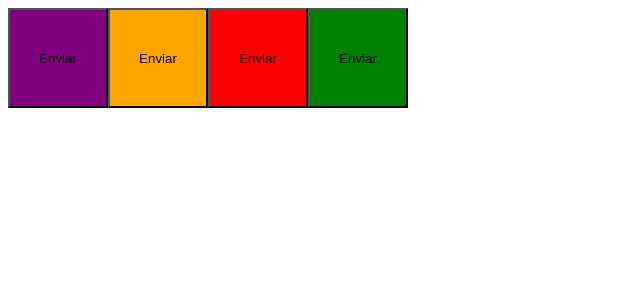
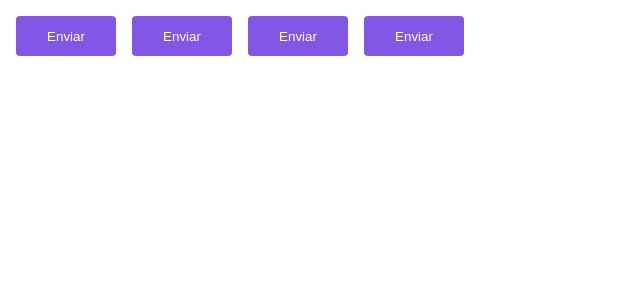
Before and after one commit to hernanytec/ignite-timer, a React (Vite) app: page / in a window 1280 px wide. Shown: the top 300 px of the page, without its empty margins (0-640 px from the left). Built offline with nearby package versions, Linux system fonts and the light colour scheme.

Commit message:
config: setup a default theme

```diff
--- a/src/App.tsx
+++ b/src/App.tsx
@@ -1,12 +1,14 @@
+import { ThemeProvider } from "styled-components";
 import { Button } from "./components/Button";
+import { defaultTheme } from "./styles/themes/default";
 
 export function App() {
   return (
-    <>
+    <ThemeProvider theme={defaultTheme}>
       <Button />
       <Button variant="secondary" />
       <Button variant="danger" />
       <Button variant="success" />
-    </>
+    </ThemeProvider>
   );
 }
--- a/src/components/Button.styles.ts
+++ b/src/components/Button.styles.ts
@@ -15,10 +15,15 @@
 
 export const ButtonContainer = styled.button<ButtonContainerProps>`
   width: 100px;
-  height: 100px;
+  height: 40px;
+  color: ${(props) => props.theme.white};
+  background-color: ${(props) => props.theme.primary};
+  border: none;
+  margin: 8px;
+  border-radius: 4px;
 
-  ${(props) =>
+  /* ${(props) =>
     css`
       background-color: ${ButtonVariants[props.variant]};
-    `}
+    `} */
 `;
--- /dev/null
+++ b/src/styles/themes/default.ts
@@ -0,0 +1,5 @@
+export const defaultTheme = {
+  white: "#fff",
+  primary: "#8257e6",
+  secondary: "orange",
+};
```
